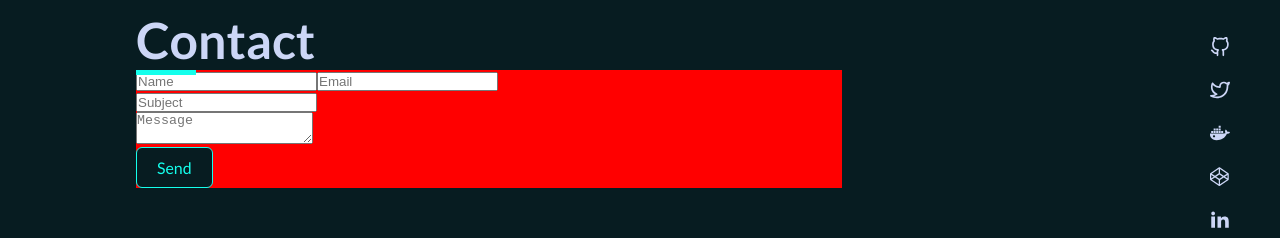
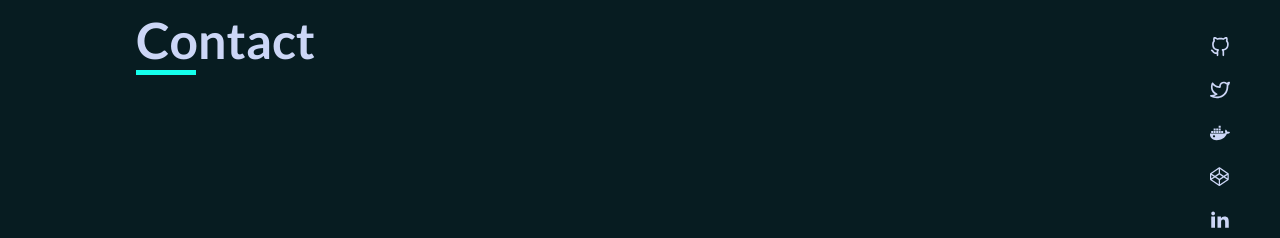
Before and after one commit to Hamzasehouli/myportfolio-nextjs, a Next.js app: page /contact in a window 1280 px wide. Shown: the part 163-401 px from the top of the page. Built offline with nearby package versions, Linux system fonts and the light colour scheme.

Commit message:
Extracted form into separate component and added it style

```diff
--- a/pages/contact/index.js
+++ b/pages/contact/index.js
@@ -1,26 +1,7 @@
 import BasePage from "../../components/BasePage";
-import BaseButton from "../../components/BaseButton";
-import Classes from "./Contact.module.css";
+
 const Contact = function () {
-  return (
-    <BasePage title="Contact">
-      <form className={Classes.form}>
-        <div>
-          <input placeholder="Name" />
-          <input placeholder="Email" />
-        </div>
-        <div>
-          <input placeholder="Subject" />
-        </div>
-        <div>
-          <textarea placeholder="Message"></textarea>
-        </div>
-        <BaseButton mode="button" type="submit" state="empty">
-          Send
-        </BaseButton>
-      </form>
-    </BasePage>
-  );
+  return <BasePage title="Contact"></BasePage>;
 };
 
 export default Contact;
```
Also changed, not shown: components/BaseForm.js (added, +21 -0 lines), components/BaseForm.module.css (renamed from pages/contact/Contact.module.css).
